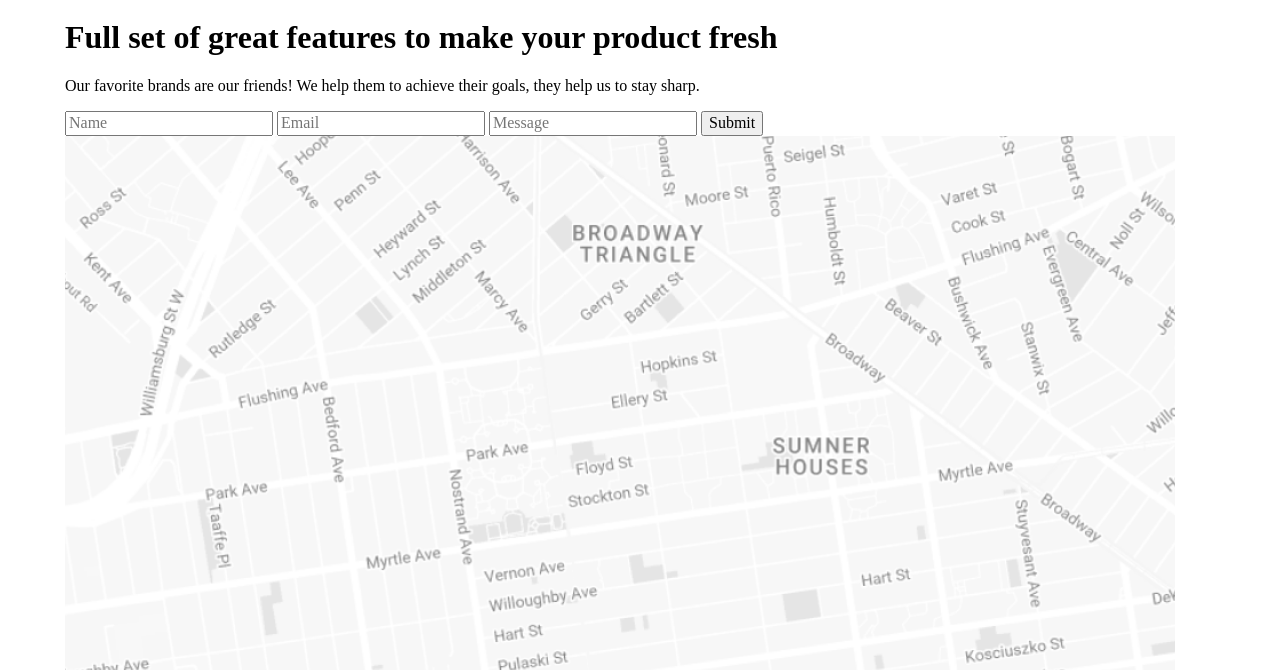
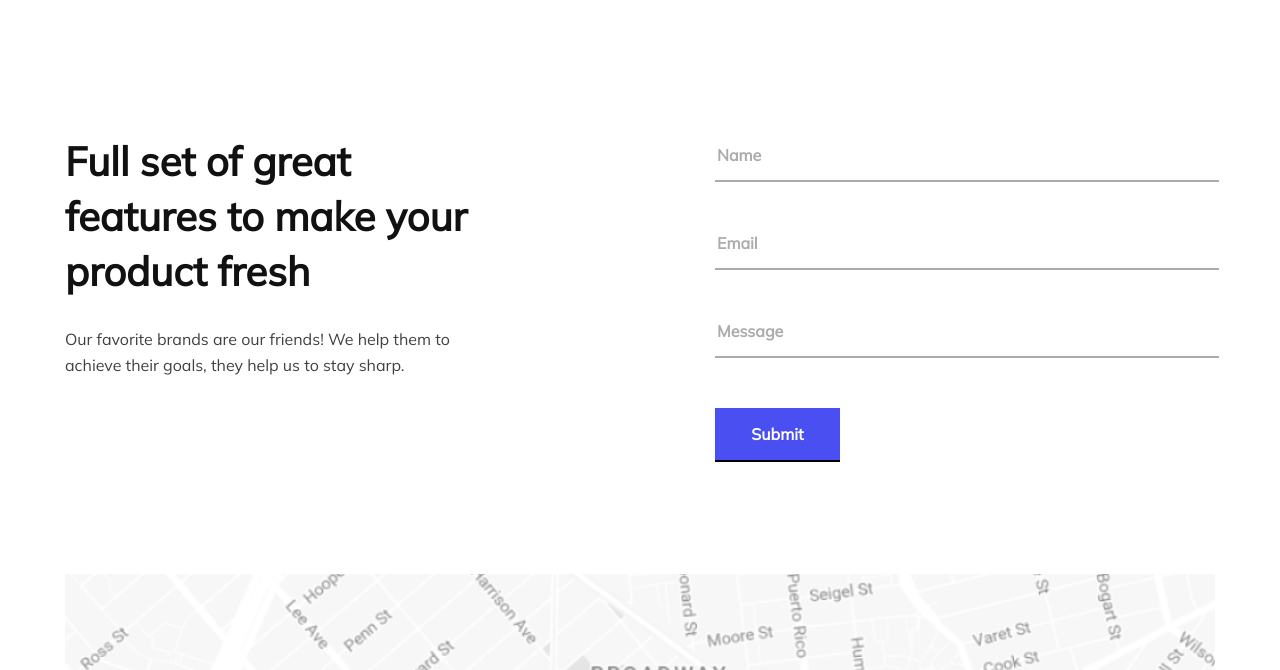
Before and after one commit to GrumblePuddle/Genesis-design, a plain HTML site: page contact.html in a window 1280 px wide. Shown: the part 130-800 px from the top of the page. Drawn offline with nearby package versions, Linux system fonts and the light colour scheme; files that its build step writes are made by us from their sources; a web font is replaced by a local one.

Commit message:
contact page complete

```diff
--- a/contact.html
+++ b/contact.html
@@ -23,8 +23,8 @@
         </nav>
     </header>
     <main>
-        <section>
-            <div>
+        <section class="section-1">
+            <div class="flex-item flex-item-1">
                 <h1>Full set of great
                     features to make your
                     product fresh
@@ -33,7 +33,7 @@
                     achieve their goals, they help us to stay sharp.
                 </p>
             </div>
-            <div>
+            <div class="flex-item flex-item-2">
                 <form action="">
                     <input type="name" placeholder="Name">
                     <input type="email" placeholder="Email">
@@ -42,7 +42,7 @@
                 </form>
             </div>
         </section>
-        <section>
+        <section class="section-2">
             <img src="images/img17.png" alt="Map image">
         </section>
     </main>
--- a/styles/contact.scss
+++ b/styles/contact.scss
@@ -3,3 +3,80 @@
 @import 'body';
 @import 'header';
 @import 'footer';
+
+
+.section-1 {
+    display: flex;
+    justify-content: space-between;
+
+}
+
+.flex-item {
+
+}
+
+.flex-item-1 {
+    max-width: 440px;
+    width: 100%;
+    margin-top: 110px;
+    h1 {
+        font-family: $font-family;
+        font-style: normal;
+        font-weight: 700;
+        font-size: 40px;
+        line-height: 55px;
+        color: $textcolor;
+    }
+    p {
+        @include paragraphtext(0.8);
+    }
+}
+
+.flex-item-2 {
+    align-self: flex-end;
+    max-width: 500px;
+    width: 100%;
+    height: 250px;
+    form {
+
+        input {
+            font-family: $font-family;
+            font-style: normal;
+            font-weight: 700;
+            font-size: 16px;
+            line-height: 20px;
+            color: $textcolor;
+            mix-blend-mode: normal;
+            opacity: 0.6;
+            display: block;
+            border-top: none;
+            border-right: none;
+            border-left: none;
+            width: 100%;
+            margin-bottom: 50px;
+            padding-bottom: 15px;
+
+        }
+
+        input:last-child {
+            font-family: $font-family;
+            font-style: normal;
+            font-weight: 700;
+            font-size: 16px;
+            line-height: 20px;
+            text-align: center;
+            color: #FFFFFF;
+            background-color: #4A4FF2;
+            opacity: 1;
+            width: 125px;
+            padding: 16px 35px;
+        }
+    }
+}
+
+.section-2 {
+    margin-top: 180px;
+    img {
+        width: 100%;
+    }
+}
```
Also changed, not shown: styles/contact.css, 1 other file.
